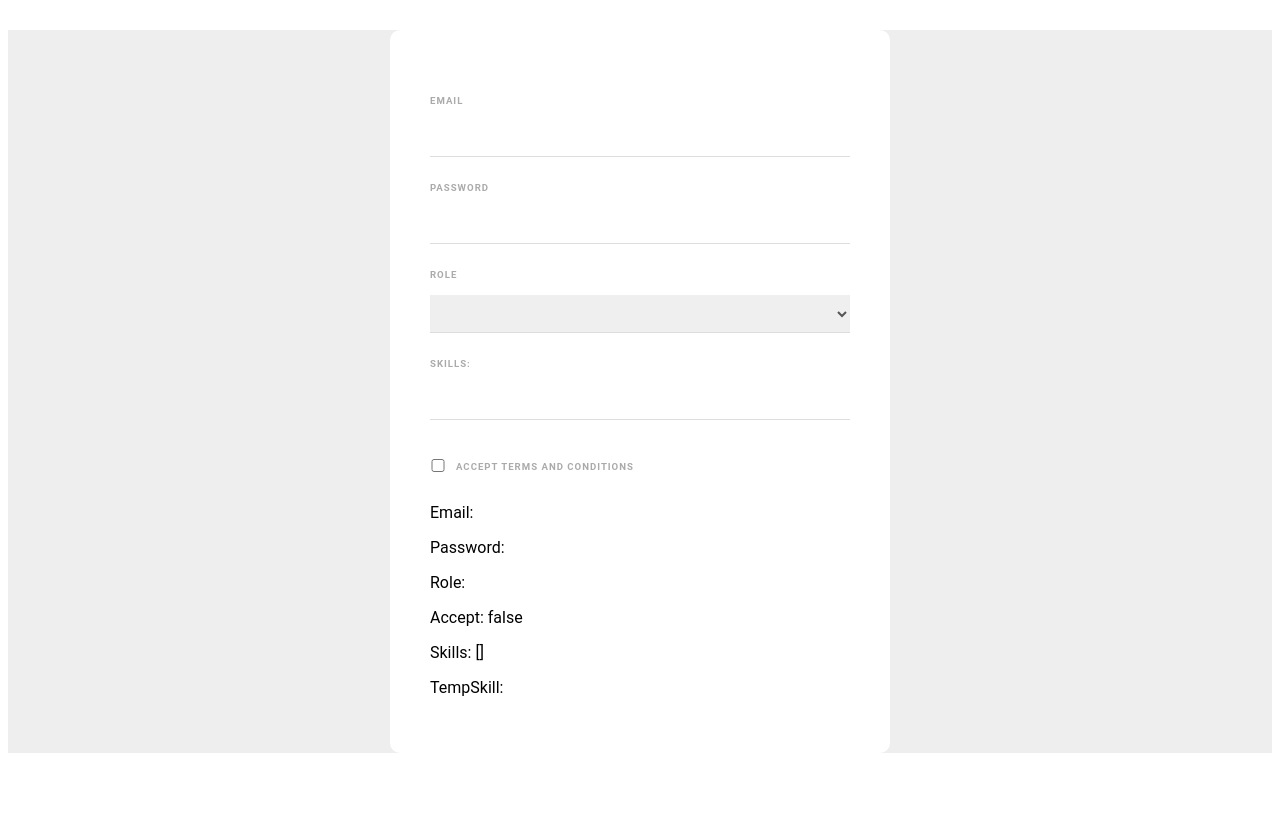
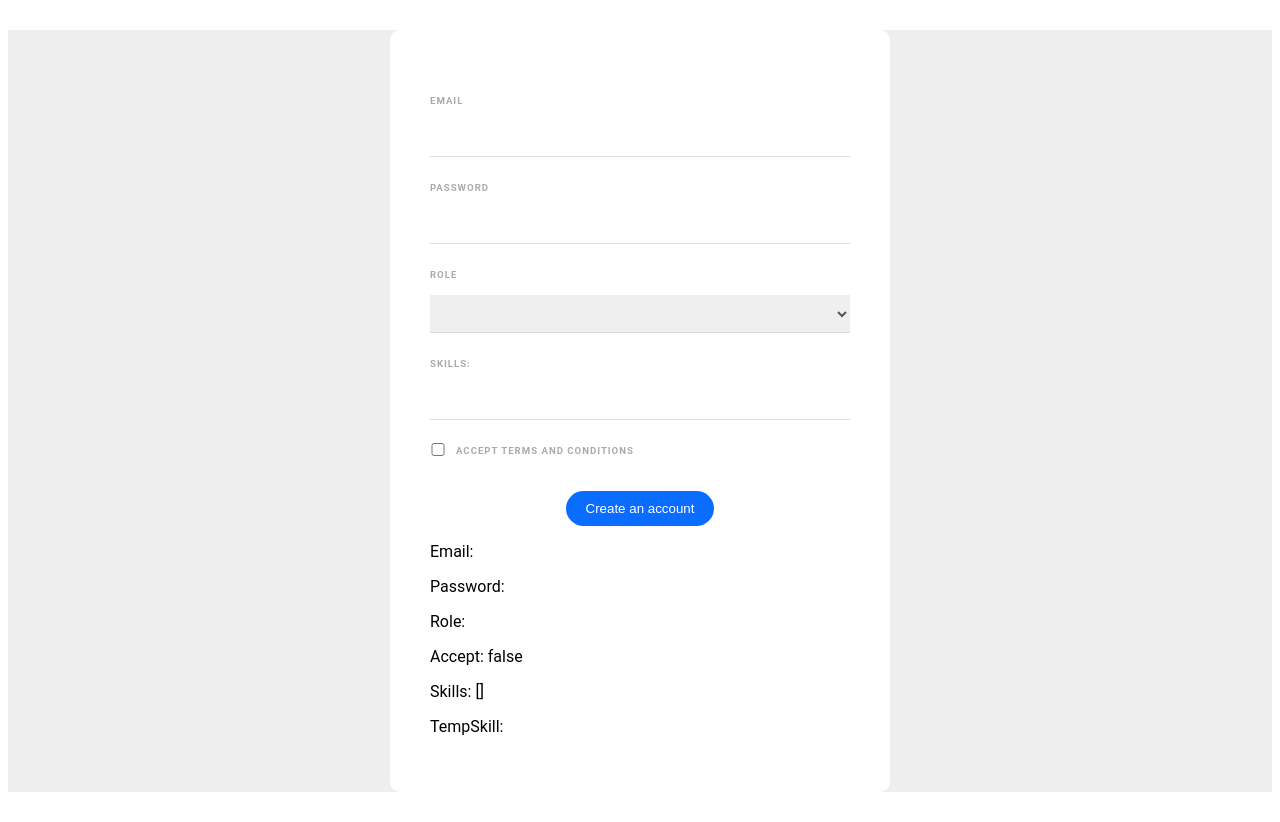
Before and after one commit to BlizzieM/web_form_vue, a Vue app: page / in a window 1280 px wide. Before the commit the page ends 800 px from the top, so only its background shows below. Built offline with nearby package versions, Linux system fonts and the light colour scheme.

Commit message:
"submit" form

```diff
--- a/src/components/Singup_form.vue
+++ b/src/components/Singup_form.vue
@@ -33,6 +33,9 @@
     deleteSkill(e){
       let deleteIndex = this.skills.indexOf(e);
       this.skills.splice(deleteIndex, 1);
+    },
+    handleSubmit() {
+      console.log("Form Submitted");
     }
   }
 }
@@ -40,7 +43,7 @@
 </script>
 
 <template>
-  <form>
+  <form @submit.prevent="handleSubmit">
     <label>Email</label>
     <input type="email" required v-model="email">
     <label>Password</label>
@@ -59,10 +62,14 @@
       {{skill}}
     </div>
 
-    <p>
-    <input type="checkbox" v-model="accept"/>
+    <div class="terms">
+    <input type="checkbox" v-model="accept" required/>
     <label>Accept terms and conditions</label>
-    </p>
+    </div>
+
+    <div class="submit">
+      <button>Create an account</button>
+    </div>
 <!--
     <p>Choose your favorite Aqours member:</p>
     <p>
@@ -145,7 +152,18 @@
   letter-spacing: 1px;
   font-weight: bold;
   color: #777;
-  cursor: pointer;
+  cursor: pointer;}
+button{
+  background: #0b6dff;
+  border: none;
+  padding: 10px 20px;
+  margin-top: 20px;
+  color: white;
+  border-radius: 20px;
+}
+
+.submit{
+  text-align: center;
 }
 
 </style>
```
